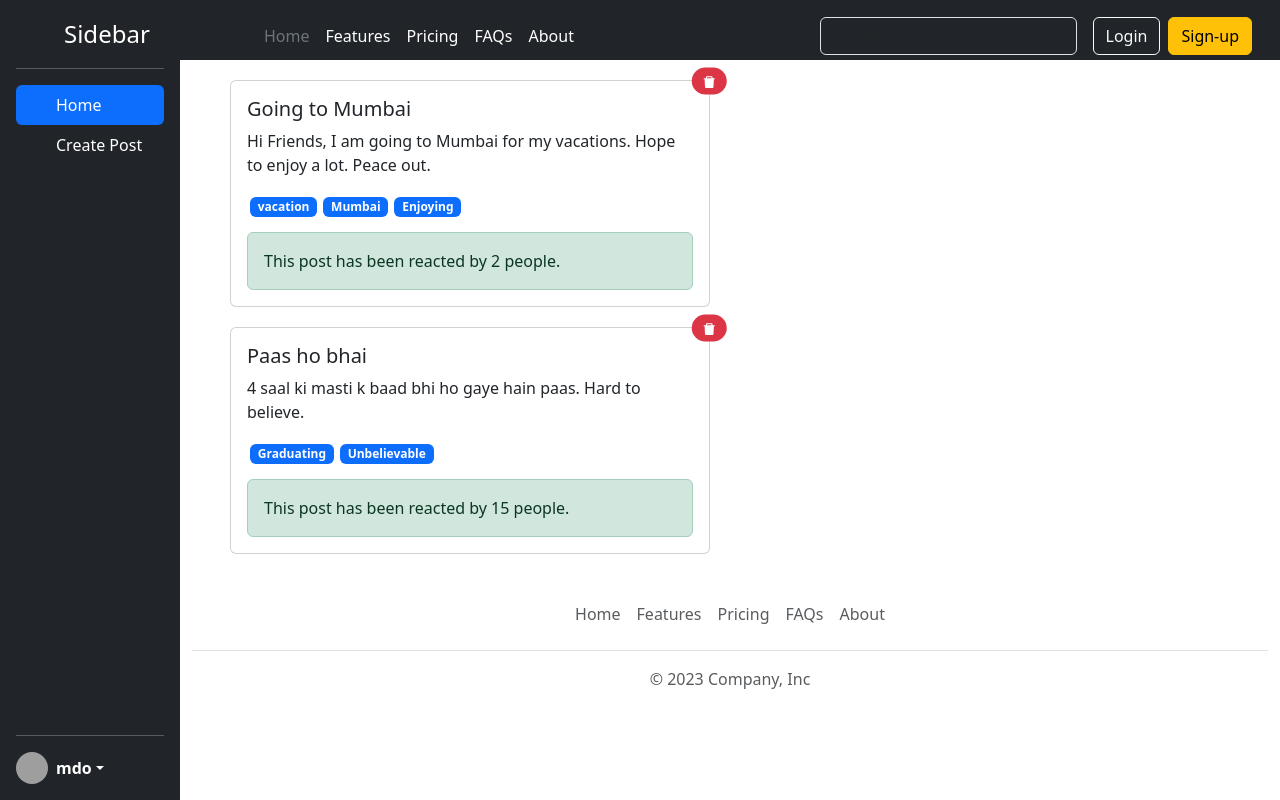
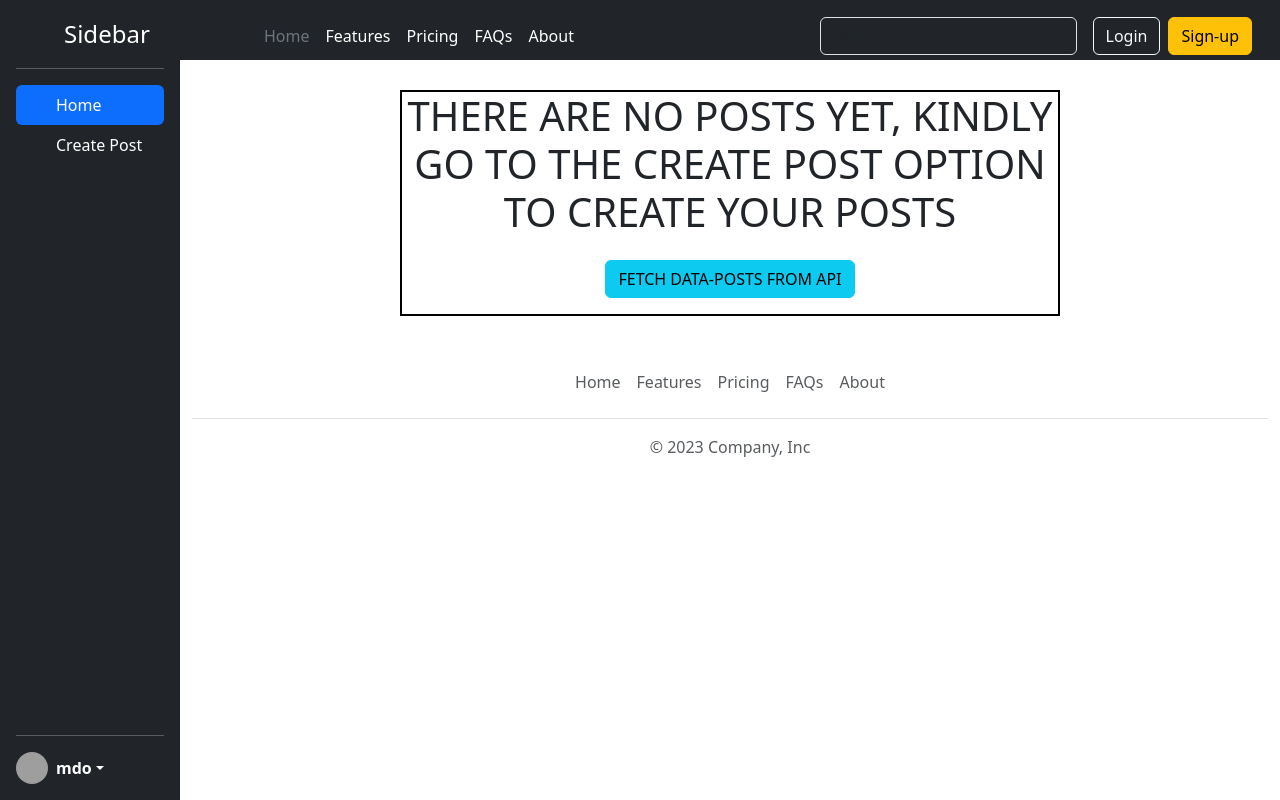
Before and after one commit to vishuRizz/social-media-app, a React (Vite) app: page / in a window 1280 px wide. Built offline with nearby package versions, Linux system fonts and the light colour scheme; grey boxes are pictures that could not be loaded.

Commit message:
unable API fetch

```diff
--- a/src/App.css
+++ b/src/App.css
@@ -29,3 +29,9 @@
   margin-top: 50px;
   margin-left: 10%;
 }
+.empty-message{
+  border: 2px solid black;
+  margin: 30px;
+  width: 60%;
+  text-align: center;
+}
--- /dev/null
+++ b/src/components/EmptyMessage.jsx
@@ -0,0 +1,14 @@
+import React from 'react'
+
+function EmptyMessage({handleApiButton}) {
+  return (
+    <center>
+    <div className='empty-message'>
+      <h1>THERE ARE NO POSTS YET, KINDLY GO TO THE CREATE POST OPTION TO CREATE YOUR POSTS</h1>
+      <button type="button" onClick={handleApiButton} className="m-3 btn btn-info ">FETCH DATA-POSTS FROM API</button>
+    </div>
+    </center>
+  )
+}
+
+export default EmptyMessage
--- a/src/components/PostList.jsx
+++ b/src/components/PostList.jsx
@@ -1,14 +1,27 @@
 import { useContext } from "react";
 import Post from "./Post";
 import { PostList as PostListData } from "../store/post-list-store";
+import EmptyMessage from "./EmptyMessage";
 
-const PostList = () => {
-  const { postList } = useContext(PostListData);
+const PostList = ({addApiPosts}) => {
+  const {postList}  = useContext(PostListData);
+
+
+function handleApiButton(){
+  fetch('https://dummyjson.com/posts')
+.then(res => res.json())
+.then((obj)=> addApiPosts(obj.posts));
+
+}
+
+
   return (
-    <>
+    <> {postList.length === 0 && <EmptyMessage handleApiButton={handleApiButton} /> }
+     <div>
       {postList.map((post) => (
         <Post key={post.id} post={post} />
       ))}
+      </div>
     </>
   );
 };
--- a/src/store/Post-list-store.jsx
+++ b/src/store/Post-list-store.jsx
@@ -3,6 +3,7 @@ import { createContext, useReducer } from "react";
 export const PostList = createContext({
   postList: [],
   addPost: () => {},
+  addApiPosts: () => {},
   deletePost: () => {},
 });
 
@@ -14,6 +15,8 @@ const postListReducer = (currPostList, action) => {
     );
   } else if (action.type === "ADD_POST") {
     newPostList = [action.payload, ...currPostList];
+  } else if(action.type === "ADD_API_POST"){
+    newPostList = action.payload.posts
   }
   return newPostList;
 };
@@ -21,7 +24,7 @@ const postListReducer = (currPostList, action) => {
 const PostListProvider = ({ children }) => {
   const [postList, dispatchPostList] = useReducer(
     postListReducer,
-    DEFAULT_POST_LIST
+   []
   );
 
   const addPost = (userId, postTitle, postBody, reactions, tags) => {
@@ -38,6 +41,15 @@ const PostListProvider = ({ children }) => {
     });
   };
 
+  const addApiPosts = (posts) => {
+    dispatchPostList({
+      type: "ADD_API_POST",
+      payload: {
+       posts: posts,
+      },
+    });
+  };
+
   const deletePost = (postId) => {
     dispatchPostList({
       type: "DELETE_POST",
@@ -48,29 +60,14 @@ const PostListProvider = ({ children }) => {
   };
 
   return (
-    <PostList.Provider value={{ postList, addPost, deletePost }}>
+    <PostList.Provider value={{ postList, addPost, deletePost, addApiPosts }}>
       {children}
     </PostList.Provider>
   );
 };
 
 const DEFAULT_POST_LIST = [
-  {
-    id: "1",
-    title: "Going to Mumbai",
-    body: "Hi Friends, I am going to Mumbai for my vacations. Hope to enjoy a lot. Peace out.",
-    reactions: 2,
-    userId: "user-9",
-    tags: ["vacation", "Mumbai", "Enjoying"],
-  },
-  {
-    id: "2",
-    title: "Paas ho bhai",
-    body: "4 saal ki masti k baad bhi ho gaye hain paas. Hard to believe.",
-    reactions: 15,
-    userId: "user-12",
-    tags: ["Graduating", "Unbelievable"],
-  },
+
 ];
 
 export default PostListProvider;
```
Also changed, not shown: src/components/LoadingSpinner.jsx (added, +15 -0 lines).
